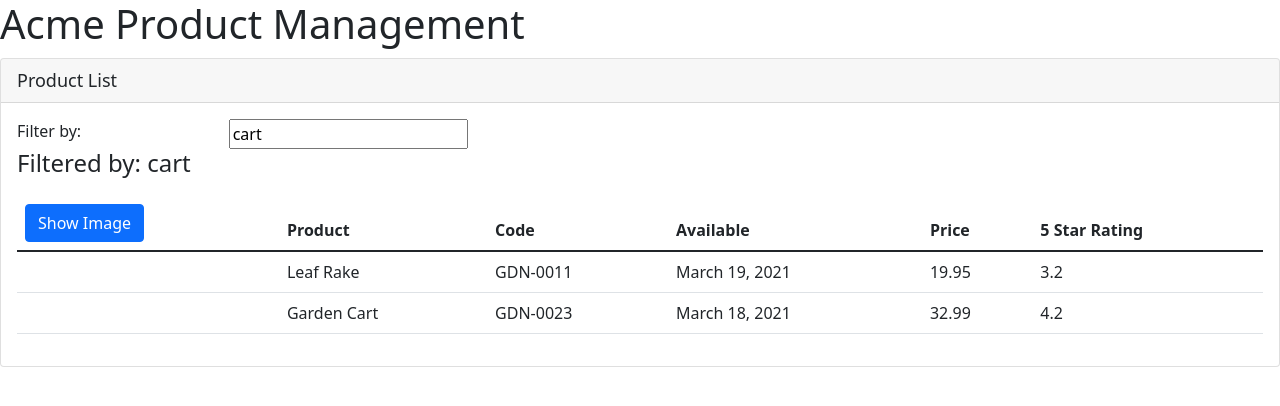
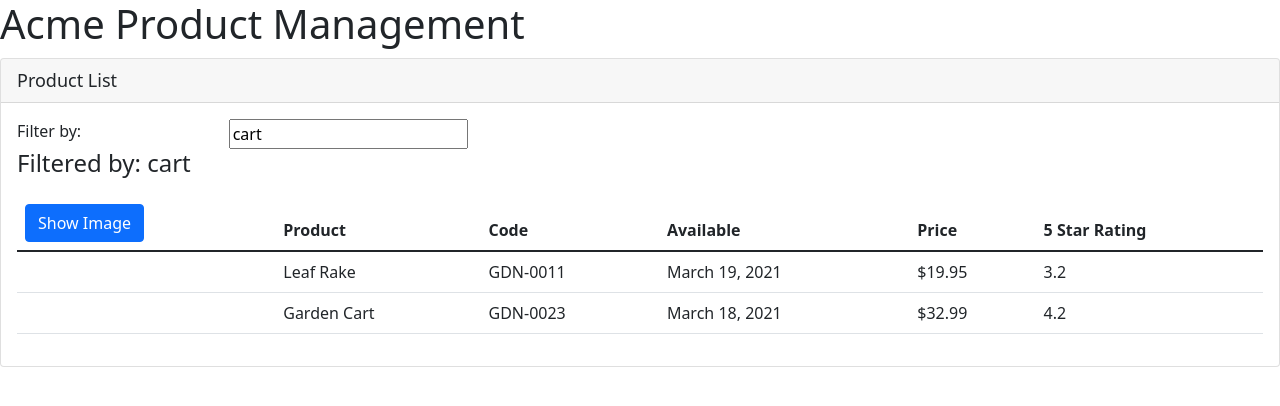
Before and after one commit to tgall019/LearningAngular, an Angular app in the folder APM-Start/: page / in a window 1280 px wide. Shown: the top 406 px of the page. Built offline with nearby package versions, Linux system fonts and the light colour scheme.

Commit message:
Modified price values using Angular Pipes

```diff
--- a/APM-Start/src/app/products/product-list.component.html
+++ b/APM-Start/src/app/products/product-list.component.html
@@ -42,7 +42,7 @@
                         <td>{{product.productName}}</td>
                         <td>{{product.productCode}}</td>
                         <td>{{product.releaseDate}}</td>
-                        <td>{{product.price}}</td>
+                        <td>{{product.price | currency}}</td>
                         <td>{{product.starRating}}</td>
                     </tr>
                 </tbody>
```
